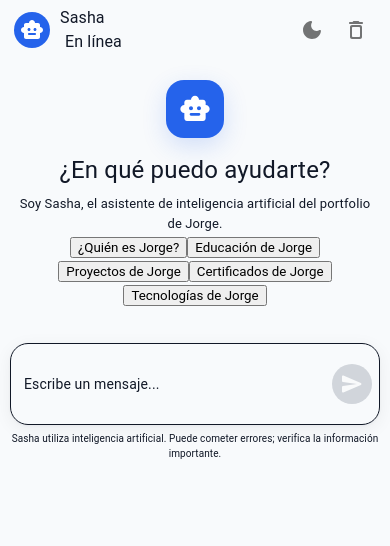
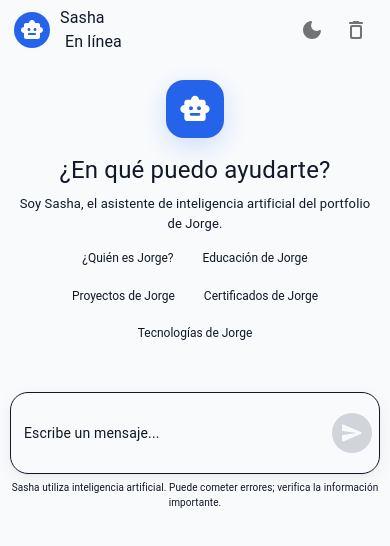
Before and after one commit to Patogol35/Fbot, a React app: page / in a window 390 px wide. Shown: the top 546 px of the page. Built offline with nearby package versions, Linux system fonts and the light colour scheme; the HTML template or start-up script is replaced by a standard one.

Commit message:
Update Chat.css

```diff
--- a/src/components/Chat.css
+++ b/src/components/Chat.css
@@ -404,4 +404,105 @@
     .message-content {
         max-width: 90%;
     }
+    /* =========================================================
+   SUGERENCIAS
+========================================================= */
+
+.suggestions-container {
+    width: min(820px, 100%);
+    margin: 0 auto;
+
+    display: flex;
+    flex-wrap: wrap;
+    justify-content: center;
+    align-items: center;
+
+    gap: 10px;
+    padding: 10px 20px;
+
+    flex-shrink: 0;
+}
+
+.suggestion-button {
+    border: 1px solid var(--mui-palette-divider);
+
+    background: var(--mui-palette-background-paper);
+
+    color: var(--mui-palette-text-primary);
+
+    padding: 10px 16px;
+
+    border-radius: 20px;
+
+    cursor: pointer;
+
+    font-family: inherit;
+    font-size: 14px;
+    line-height: 1.2;
+
+    transition:
+        transform 0.2s ease,
+        border-color 0.2s ease,
+        background-color 0.2s ease;
+}
+
+.suggestion-button:hover {
+    transform: translateY(-2px);
+    border-color: #2563eb;
+}
+
+.suggestion-button:active {
+    transform: translateY(0);
+}
+
+.suggestion-button:disabled {
+    opacity: 0.5;
+    cursor: not-allowed;
+    transform: none;
+}
+
+/* MOBILE */
+
+@media (max-width: 900px) {
+
+    .suggestions-container {
+        gap: 8px;
+        padding: 8px 10px;
     }
+
+    .suggestion-button {
+        padding: 9px 13px;
+        font-size: 13px;
+    }
+}
+
+/* MOBILE PEQUEÑO */
+
+@media (max-width: 500px) {
+
+    .suggestions-container {
+        gap: 7px;
+        padding: 8px 6px;
+    }
+
+    .suggestion-button {
+        padding: 8px 11px;
+        font-size: 12px;
+    }
+}
+
+/* PANTALLA HORIZONTAL */
+
+@media (max-height: 600px) and (orientation: landscape) {
+
+    .suggestions-container {
+        gap: 5px;
+        padding: 6px 8px;
+    }
+
+    .suggestion-button {
+        padding: 6px 9px;
+        font-size: 11px;
+    }
+}
+    }
```
